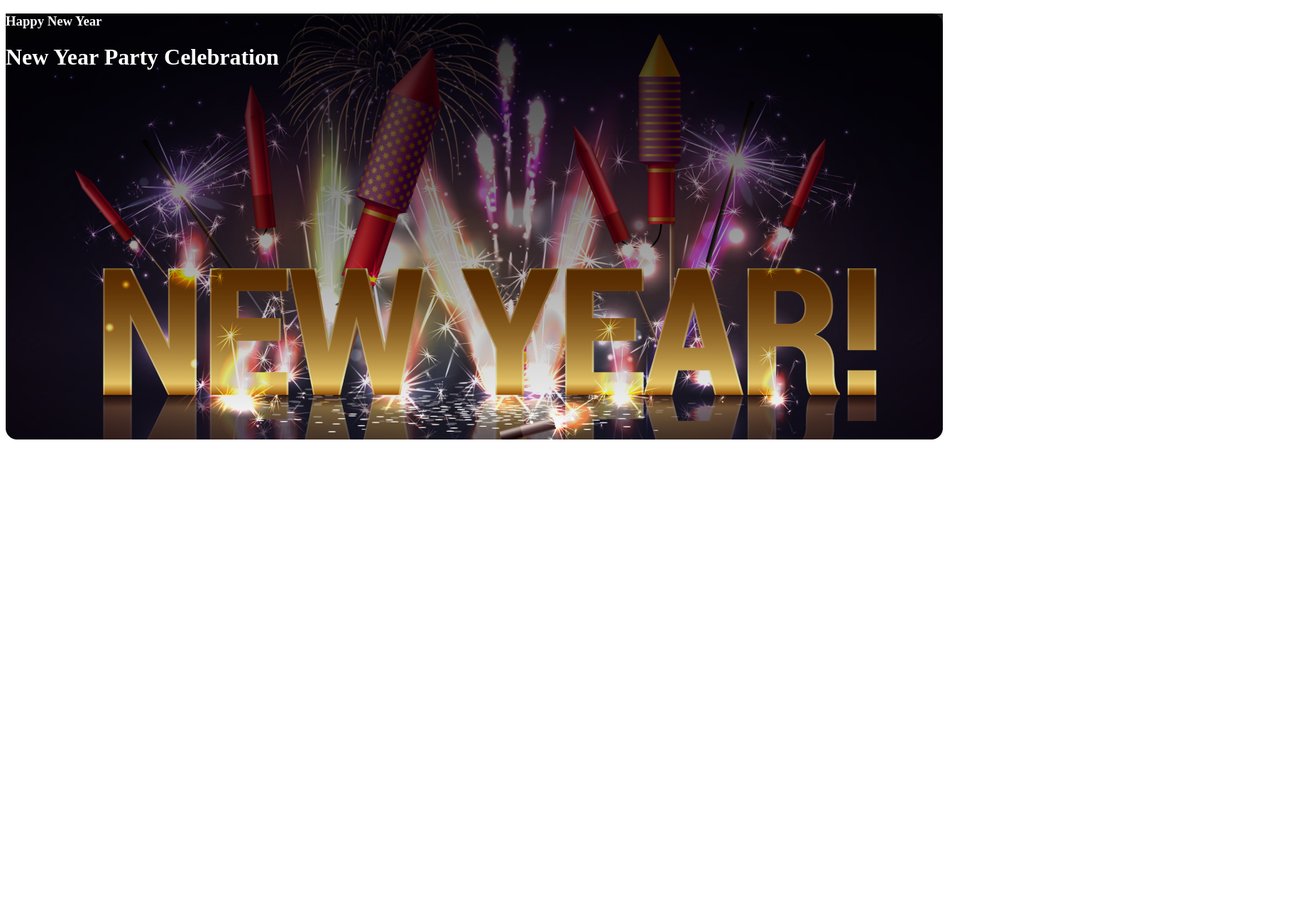
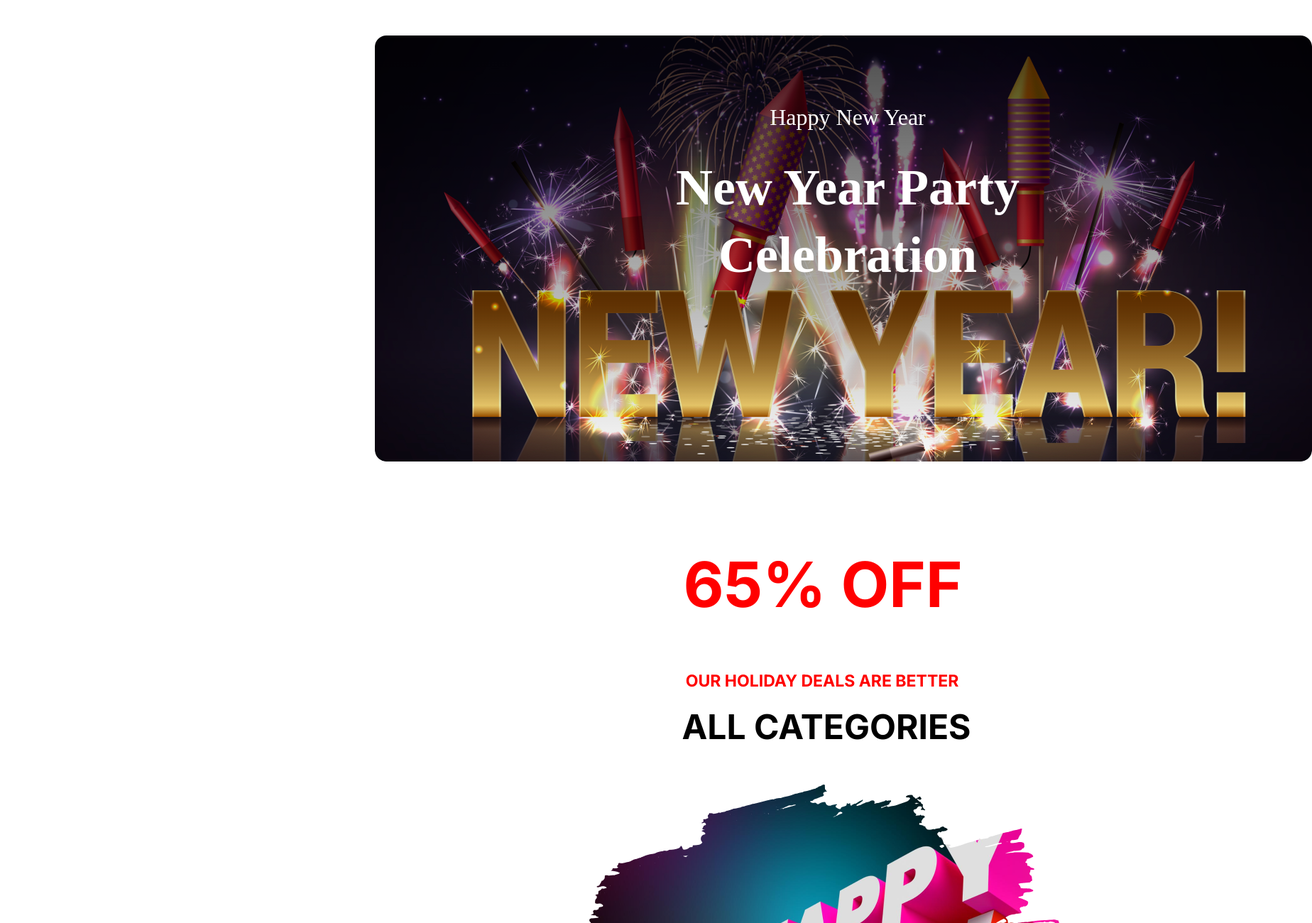
Before and after one commit to shiba4D/Assignment-1-Happy-New-Year, a plain HTML site: page index.html in a window 1280 px wide. Shown: the top 1300 px of the page at 71% size, 1848 px wide, since content can reach past the window. Before the commit the page ends 800 px from the top, so only its background shows below. Drawn offline with Linux system fonts and the light colour scheme.

Commit message:
added HAPPY NEW YEAR

```diff
--- a/index.html
+++ b/index.html
@@ -4,16 +4,33 @@
     <meta charset="UTF-8">
     <meta name="viewport" content="width=device-width, initial-scale=1.0">
     <title>Assignment 1</title>
+
+    <link rel="preconnect" href="https://fonts.googleapis.com">
+    <link rel="preconnect" href="https://fonts.gstatic.com" crossorigin>
+    <link href="https://fonts.googleapis.com/css2?family=Inter:wght@100..900&family=Roboto:ital,wght@0,100;0,300;0,400;0,500;0,700;0,900;1,100;1,300;1,400;1,500;1,700;1,900&display=swap" rel="stylesheet">
+
     <link rel="stylesheet" href="styles/styles.css">
 </head>
 <body>
     <header>
         <div class="container">
             <div class="banner-text">
-                <h3>Happy New Year</h3>
-                <h1>New Year Party Celebration</h1>
+                <h3 class="greeting">Happy New Year</h3>
+                <h1 class="head-line">New Year Party Celebration</h1>
             </div>
         </div>
     </header>
+
+    <section id="discount">
+            <div class="section-headind">
+                <h1 class="off">65% OFF</h1>
+                <p class="deals">OUR HOLIDAY DEALS ARE BETTER</p>
+                <h2 class="difference">ALL CATEGORIES</h2>
+                <div class="img-new Year"><br><br>
+                    <img src="/resources/New Year Photo.png" alt="New Year">
+                </div>
+            </div>
+    </section>
+
 </body>
 </html>
--- a/styles/styles.css
+++ b/styles/styles.css
@@ -1,12 +1,90 @@
-.container{
-    background-image: url(../resources/Banner\ Image.png),linear-gradient(#0f0f0fee , rgba(222, 217, 217, 0));;
+.container {
+    background-image: url(../resources/Banner\ Image.png), linear-gradient(#000000b6, rgba(92, 90, 90, 0.056));
+    ;
     background-repeat: no-repeat;
     width: 1320px;
     height: 600px;
 
     /* background: linear-gradient(#302e2e80 , rgba(73, 71, 71, 0)); */
     background-blend-mode: overlay;
+    border-radius: 16px;
+    margin-top: 50px;
+    margin-left: 520px;
 }
-.banner-text{
+
+.banner-text {
     color: white;
+    margin-left: 350px;
+    /* margin-top: 177px; */
+    width: 632px;
+    height: 246px;
+    text-align: center;
+    margin-bottom: 5px;
 }
+
+.greeting {
+    padding-top: 15%;
+    font-size: 32px;
+    /* font-weight: 400; */
+    line-height: 40px;
+    /* margin-bottom: 5px; */
+    /* .merriweather-regular font-family: "Merriweather", serif; */
+    font-weight: 400;
+    font-style: normal;
+
+
+}
+
+.head-line {
+    font-size: 72px;
+    font-weight: 900;
+    line-height: 95px;
+    margin-top: 0px;
+    margin-bottom: 0px;
+
+    /* .merriweather-black font-family: "Merriweather", serif; */
+    font-weight: 900;
+    font-style: normal;
+
+}
+
+#discount {
+    margin-left: 750px;
+    margin-top: 120px;
+    width: 802px;
+    height: 806px;
+}
+
+.off {
+    color: red;
+    text-align: center;
+    font-size: 88px;
+    font-family: "Inter", sans-serif;
+}
+
+.deals {
+    margin-left: 200px;
+    line-height: 20px;
+    text-align: center;
+    color: rgb(255, 0, 0);
+    font-size: 23px;
+    font-family: "Inter", sans-serif;
+    width: 400px;
+    height: 30px;
+    font-weight: bold;
+
+}
+
+.difference{
+    margin-left: 10px;
+    line-height: 10px;
+    text-align: center;
+    font-size: 48px;
+    font-family: "Inter", sans-serif;
+
+}
+
+.img-new Year{
+
+    margin-top: 50px;
+}
```
